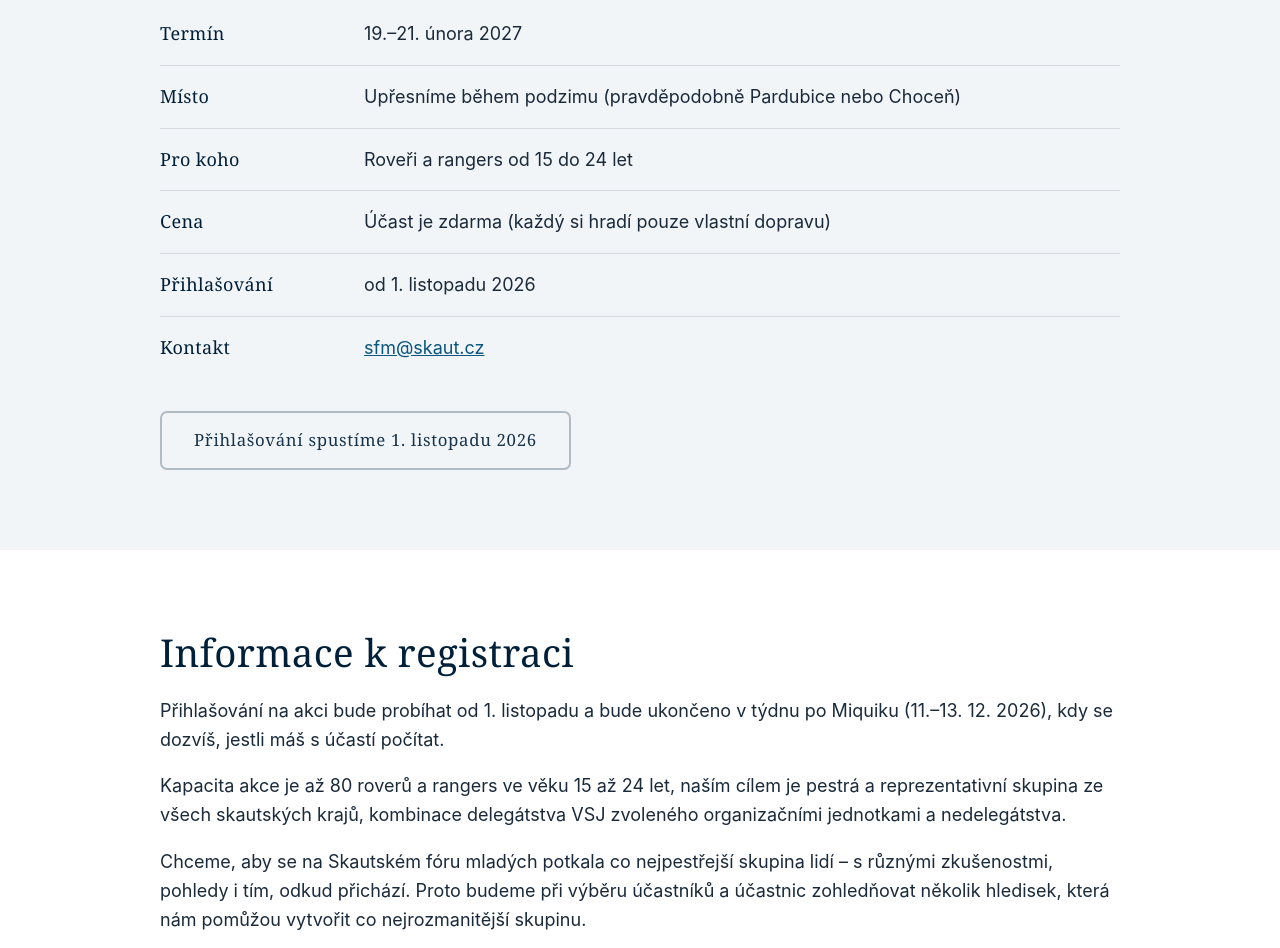
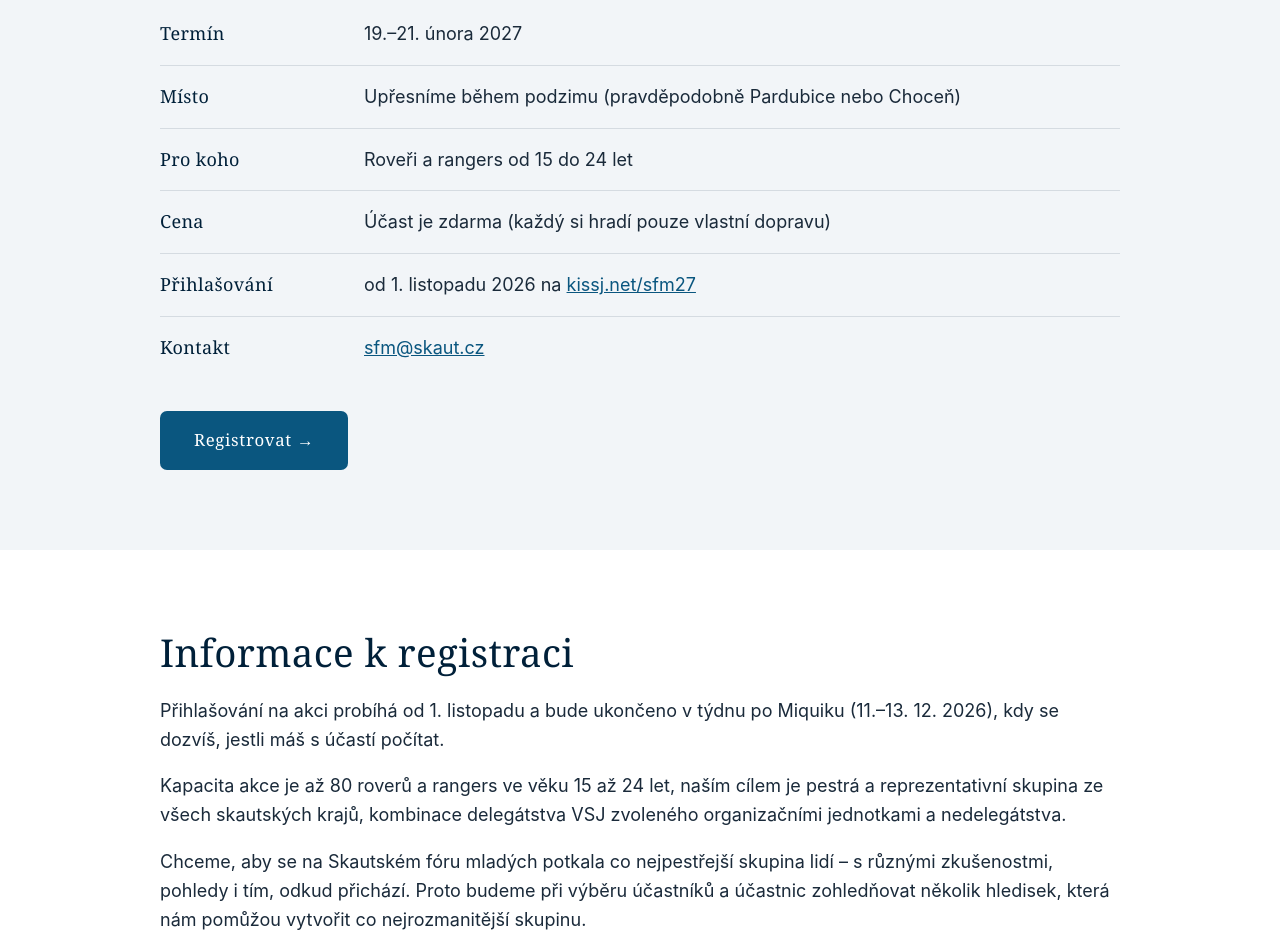
Before and after one commit to SkautDevs/skautske-forum-mladych, a plain HTML site: page index.html in a window 1280 px wide. Shown: the part 1132-2080 px from the top of the page. Drawn offline with Linux system fonts and the light colour scheme; a web font is replaced by a local one.

Commit message:
Open registration: link Registrovat buttons to kissj.net/sfm27

```diff
--- a/index.html
+++ b/index.html
@@ -35,9 +35,7 @@
             <h1 id="hero-title" class="hero__title">Skautské fórum mladých</h1>
             <p class="hero__tagline">Experiment, který tu ještě nebyl!</p>
             <p class="hero__meta">Pilotní akce pro mladé od 15 do 24 let&nbsp;&middot;&nbsp;19.&ndash;21. února 2027</p>
-            <!-- Až se 1. listopadu 2026 spustí přihlašování, změň tento span na:
-                 <a class="btn btn--primary" href="https://kissj.net/sfm27">Registrovat&nbsp;&rarr;</a> -->
-            <span class="btn btn--soon" aria-disabled="true">Přihlašování spustíme 1.&nbsp;listopadu&nbsp;2026</span>
+            <a class="btn btn--primary" href="https://kissj.net/sfm27">Registrovat&nbsp;&rarr;</a>
         </div>
     </section>
 
@@ -71,23 +69,21 @@
                 </div>
                 <div class="facts__row">
                     <dt class="facts__term">Přihlašování</dt>
-                    <dd class="facts__desc">od 1. listopadu 2026</dd>
+                    <dd class="facts__desc">od 1. listopadu 2026 na <a href="https://kissj.net/sfm27">kissj.net/sfm27</a></dd>
                 </div>
                 <div class="facts__row">
                     <dt class="facts__term">Kontakt</dt>
                     <dd class="facts__desc"><a href="mailto:sfm@skaut.cz">sfm@skaut.cz</a></dd>
                 </div>
             </dl>
-            <!-- Až se 1. listopadu 2026 spustí přihlašování, změň tento span na:
-                 <a class="btn btn--primary" href="https://kissj.net/sfm27">Registrovat&nbsp;&rarr;</a> -->
-            <span class="btn btn--soon btn--soon-light" aria-disabled="true">Přihlašování spustíme 1.&nbsp;listopadu&nbsp;2026</span>
+            <a class="btn btn--primary" href="https://kissj.net/sfm27">Registrovat&nbsp;&rarr;</a>
         </div>
     </section>
 
     <section id="prihlasovani" class="section" aria-labelledby="prihlasovani-title">
         <div class="section__inner">
             <h2 id="prihlasovani-title" class="section__title">Informace k&nbsp;registraci</h2>
-            <p>Přihlašování na akci bude probíhat od 1. listopadu a bude ukončeno v&nbsp;týdnu po Miquiku (11.&ndash;13. 12. 2026), kdy se dozvíš, jestli máš s&nbsp;účastí počítat.</p>
+            <p>Přihlašování na akci probíhá od 1. listopadu a bude ukončeno v&nbsp;týdnu po Miquiku (11.&ndash;13. 12. 2026), kdy se dozvíš, jestli máš s&nbsp;účastí počítat.</p>
             <p>Kapacita akce je až 80 roverů a rangers ve věku 15 až 24 let, naším cílem je pestrá a reprezentativní skupina ze všech skautských krajů, kombinace delegátstva VSJ zvoleného organizačními jednotkami a nedelegátstva.</p>
             <p>Chceme, aby se na Skautském fóru mladých potkala co nejpestřejší skupina lidí &ndash; s&nbsp;různými zkušenostmi, pohledy i&nbsp;tím, odkud přichází. Proto budeme při výběru účastníků a účastnic zohledňovat několik hledisek, která nám pomůžou vytvořit co nejrozmanitější skupinu.</p>
             <h3 class="section__subtitle">Jaká hlediska to jsou?</h3>
@@ -118,9 +114,7 @@
                 </div>
             </dl>
             <p>K&nbsp;registraci je potřeba mít propojený účet ve SkautISu. Pokud nevíš, jak na to, zeptej se svých vedoucích a postupuj podle kroků v&nbsp;<a href="https://napoveda.skaut.cz/skautis/informacni-system/uzivatel/propojeni-uctu">nápovědě</a>.</p>
-            <!-- Až se 1. listopadu 2026 spustí přihlašování, změň tento span na:
-                 <a class="btn btn--primary" href="https://kissj.net/sfm27">Registrovat&nbsp;&rarr;</a> -->
-            <span class="btn btn--soon btn--soon-light" aria-disabled="true">Přihlašování spustíme 1.&nbsp;listopadu&nbsp;2026</span>
+            <a class="btn btn--primary" href="https://kissj.net/sfm27">Registrovat&nbsp;&rarr;</a>
         </div>
     </section>
 
```
